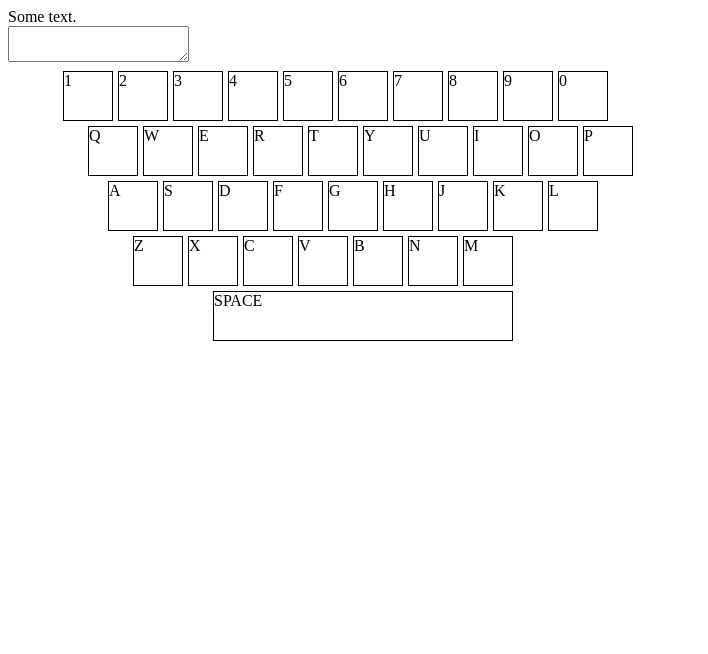
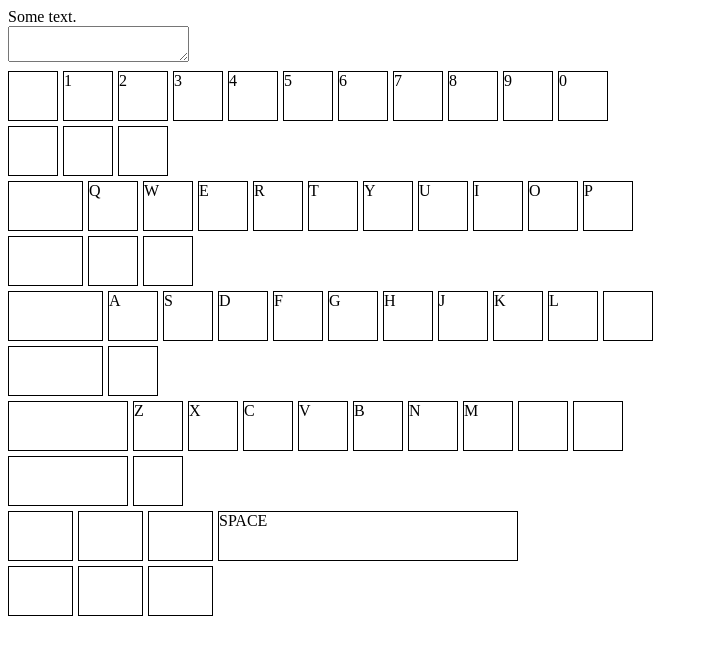
Before and after one commit to 30isnottoolate/typing-trainer, a React app: page / in a window 1280 px wide. Shown: the top 654 px of the page, without its empty margins (0-708 px from the left). Built offline with nearby package versions, Linux system fonts and the light colour scheme.

Commit message:
Add more blank keys to layout

```diff
--- a/src/components/App.css
+++ b/src/components/App.css
@@ -4,6 +4,11 @@
 
 .key {
     width: 50px;
+    height: 50px;
+    border: 1px solid #000000;
+}
+
+.blank-key {
     height: 50px;
     border: 1px solid #000000;
 }
@@ -38,7 +43,7 @@
 
 .fifth-row {
     display: grid;
-    grid-template-columns: 200px 300px;
+    grid-template-columns: repeat(3, 65px) 300px;
     gap: 5px;
     margin: 5px 0;
 }
--- a/src/components/App.tsx
+++ b/src/components/App.tsx
@@ -41,7 +41,7 @@ const App: React.FC = () => {
             />
             <div id="keyboard">
                 <div className="first-row">
-                    <div></div>
+                    <div className="blank-key"></div>
                     <div id="1" className="key">1</div>
                     <div id="2" className="key">2</div>
                     <div id="3" className="key">3</div>
@@ -52,9 +52,12 @@ const App: React.FC = () => {
                     <div id="8" className="key">8</div>
                     <div id="9" className="key">9</div>
                     <div id="0" className="key">0</div>
+                    <div className="blank-key"></div>
+                    <div className="blank-key"></div>
+                    <div className="blank-key"></div>
                 </div>
                 <div className="second-row">
-                    <div></div>
+                    <div className="blank-key"></div>
                     <div id="q" className="key">Q</div>
                     <div id="w" className="key">W</div>
                     <div id="e" className="key">E</div>
@@ -65,9 +68,12 @@ const App: React.FC = () => {
                     <div id="i" className="key">I</div>
                     <div id="o" className="key">O</div>
                     <div id="p" className="key">P</div>
+                    <div className="blank-key"></div>
+                    <div className="blank-key"></div>
+                    <div className="blank-key"></div>
                 </div>
                 <div className="third-row">
-                    <div></div>
+                    <div className="blank-key"></div>
                     <div id="a" className="key">A</div>
                     <div id="s" className="key">S</div>
                     <div id="d" className="key">D</div>
@@ -77,9 +83,12 @@ const App: React.FC = () => {
                     <div id="j" className="key">J</div>
                     <div id="k" className="key">K</div>
                     <div id="l" className="key">L</div>
+                    <div className="blank-key"></div>
+                    <div className="blank-key"></div>
+                    <div className="blank-key"></div>
                 </div>
                 <div className="fourth-row">
-                    <div></div>
+                    <div className="blank-key"></div>
                     <div id="z" className="key">Z</div>
                     <div id="x" className="key">X</div>
                     <div id="c" className="key">C</div>
@@ -87,10 +96,19 @@ const App: React.FC = () => {
                     <div id="b" className="key">B</div>
                     <div id="n" className="key">N</div>
                     <div id="m" className="key">M</div>
+                    <div className="blank-key"></div>
+                    <div className="blank-key"></div>
+                    <div className="blank-key"></div>
+                    <div className="blank-key"></div>
                 </div>
                 <div className="fifth-row">
-                    <div></div>
+                    <div className="blank-key"></div>
+                    <div className="blank-key"></div>
+                    <div className="blank-key"></div>
                     <div id="space">SPACE</div>
+                    <div className="blank-key"></div>
+                    <div className="blank-key"></div>
+                    <div className="blank-key"></div>
                 </div>
             </div>
         </div>
```
